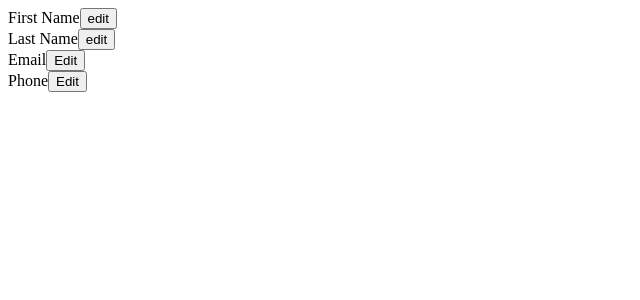
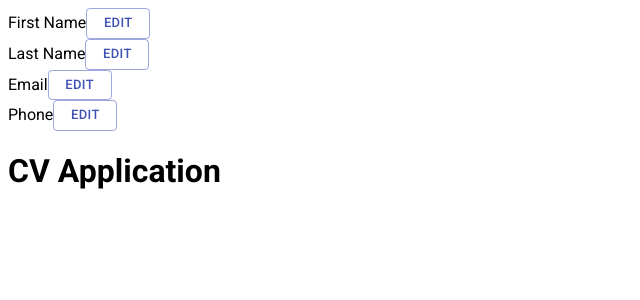
Before and after one commit to TamburriSam/React-CV-Application, a React (Create React App) app: page / in a window 1280 px wide. Shown: the top 300 px of the page, without its empty margins (0-640 px from the left). Built offline with nearby package versions, Linux system fonts and the light colour scheme.

Commit message:
playing around w/ material ui which is freaking awesome

```diff
--- a/package.json
+++ b/package.json
@@ -3,6 +3,7 @@
   "version": "0.1.0",
   "private": true,
   "dependencies": {
+    "@material-ui/core": "^4.11.4",
     "@testing-library/jest-dom": "^5.12.0",
     "@testing-library/react": "^11.2.6",
     "@testing-library/user-event": "^12.8.3",
--- a/public/index.html
+++ b/public/index.html
@@ -4,6 +4,16 @@
     <meta charset="utf-8" />
     <meta name="viewport" content="width=device-width, initial-scale=1" />
     <meta name="theme-color" content="#000000" />
+    <link
+      rel="stylesheet"
+      href="https://fonts.googleapis.com/css?family=Roboto:300,400,500,700&display=swap"
+    />
+    <link rel="preconnect" href="https://fonts.gstatic.com" />
+    <link
+      href="https://fonts.googleapis.com/css2?family=Roboto:wght@300&display=swap"
+      rel="stylesheet"
+    />
+
     <meta
       name="description"
       content="Web site created using create-react-app"
--- a/src/App.js
+++ b/src/App.js
@@ -1,5 +1,6 @@
 import { useState } from "react";
 import Personal from "./components/Personal.js";
+import Button from "@material-ui/core/Button";
 //all this component is doing is housing the other components and running state if needed
 function App() {
   const [input, setInput] = useState({
@@ -11,8 +12,13 @@ function App() {
   });
 
   return (
-    <div className='App'>
+    <div style={{ fontFamily: "Roboto, sans-serif" }} className='App'>
       <Personal />
+
+      {/* put in own module */}
+      <div>
+        <h1>CV Application</h1>
+      </div>
     </div>
   );
 }
--- a/src/components/Personal.js
+++ b/src/components/Personal.js
@@ -1,3 +1,6 @@
+import Typography from "@material-ui/core/Typography";
+import Button from "@material-ui/core/Button";
+import TextField from "@material-ui/core/TextField";
 import React, { useState } from "react";
 var uniqid = require("uniqid");
 
@@ -59,6 +62,7 @@ function Personal() {
         edited: "submit",
       },
     });
+    console.log(e.target.value);
   }
 
   function submitHandleChange(e, todo) {
@@ -79,7 +83,9 @@ function Personal() {
     <form style={{ display: "flex", flexDirection: "column" }}>
       <div>
         <label>{PersonalInfo.name.name}</label>
-        <input
+        <TextField
+          label='Outlined'
+          variant='outlined'
           style={{ display: PersonalInfo.name.display }}
           placeholder={PersonalInfo.name.name}
           onChange={(e) => handleInputChange(e, PersonalInfo.name.id)}
@@ -90,15 +96,23 @@ function Personal() {
         </button> */}
 
         {PersonalInfo.name.edited === "edit" ? (
-          <button onClick={(e) => displayBlock(e)}>
+          <Button
+            variant='outlined'
+            size='small'
+            color='primary'
+            onClick={(e) => displayBlock(e)}
+          >
             {PersonalInfo.name.edited}
-          </button>
+          </Button>
         ) : (
-          <button
+          <Button
+            variant='outlined'
+            size='small'
+            color='primary'
             onClick={(e) => submitHandleChange(e, PersonalInfo.name.name)}
           >
             {PersonalInfo.name.edited}
-          </button>
+          </Button>
         )}
       </div>
 
@@ -109,22 +123,31 @@ function Personal() {
           placeholder={PersonalInfo.lastName.lastName}
           onChange={(e) => handleInputChange(e)}
         />
-        <button onClick={(e) => displayBlockLast(e)}>
+        <Button
+          variant='outlined'
+          size='small'
+          color='primary'
+          onClick={(e) => displayBlockLast(e)}
+        >
           {PersonalInfo.lastName.edited}
           {PersonalInfo.lastName.edited === "edit"
             ? console.log(true)
             : console.log(false)}
-        </button>
+        </Button>
       </div>
 
       <div>
         <label>{PersonalInfo.email}</label>
-        <button>Edit</button>
+        <Button variant='outlined' size='small' color='primary'>
+          Edit
+        </Button>
       </div>
 
       <div>
         <label>{PersonalInfo.phone}</label>
-        <button>Edit</button>
+        <Button size='small' color='primary' variant='outlined'>
+          Edit
+        </Button>
       </div>
     </form>
   );
```
Also changed, not shown: 1 other file (tests, documents, lock files or other folders).
